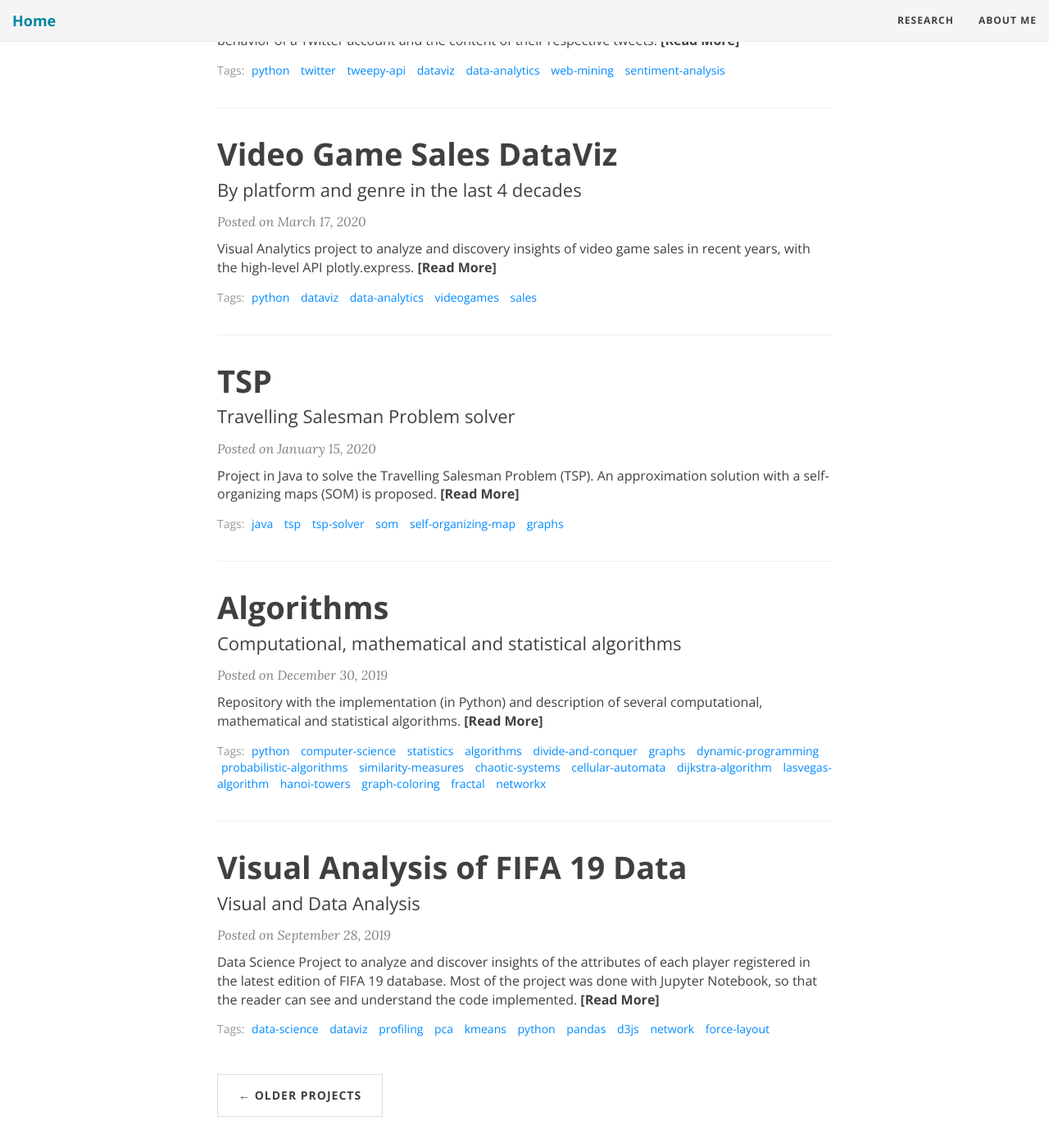
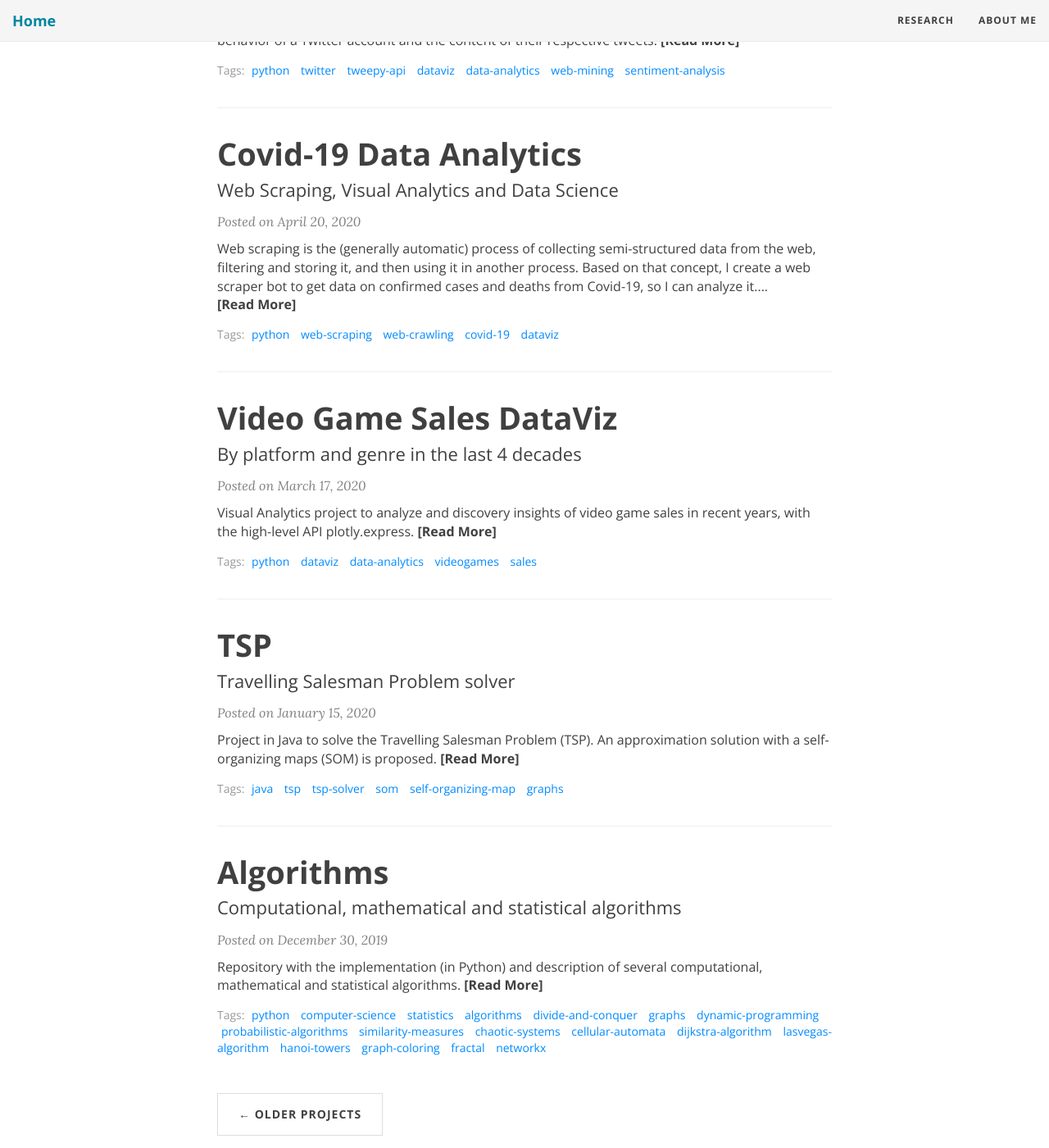
Before and after one commit to ansegura7/ansegura7.github.io, a Jekyll site: the page built from index.html, in a window 1280 px wide and 1400 px high, scrolled down 453 px. Shown: the whole window at 82% size. Built offline with Jekyll 4.4.1, drawn with Linux system fonts in a browser that asks for light colours; nearby versions of some CDN libraries; the list of posts is cut into pages by our own code; some of the changed text lies outside the part shown.

Commit message:
New Post
- Published Covid-19 Data Analytics post.

```diff
--- /dev/null
+++ b/_posts/2020-04-20-web-scraping-covid19.md
@@ -0,0 +1,16 @@
+---
+layout: post
+title: Covid-19 Data Analytics
+subtitle: Web Scraping, Visual Analytics and Data Science
+gh-url: https://ansegura7.github.io/WebScraping_Covid19/
+gh-repo: ansegura7/WebScraping_Covid19
+gh-badge: [watch, star, fork, follow]
+tags: [python, web-scraping, web-crawling, covid-19, dataviz]
+comments: true
+---
+
+Web scraping is the (generally automatic) process of collecting semi-structured data from the web, filtering and storing it, and then using it in another process. Based on that concept, I create a web scraper bot to get data on confirmed cases and deaths from Covid-19, so I can analyze it.
+
+![WordCloud](https://raw.githubusercontent.com/ansegura7/WebScraping_Covid19/master/img/data-viz.gif)
+
+Click [here](https://ansegura7.github.io/WebScraping_Covid19/) to see the project and the repository.
--- a/index.html
+++ b/index.html
@@ -1,7 +1,7 @@
 ---
 layout: page
 title: Andres Segura
-subtitle: This is where I will share some personal Machine Learning and Data Science projects
+subtitle: Here I will share some of my personal Machine Learning and Data Science projects
 use-site-title: true
 ---
 
```
